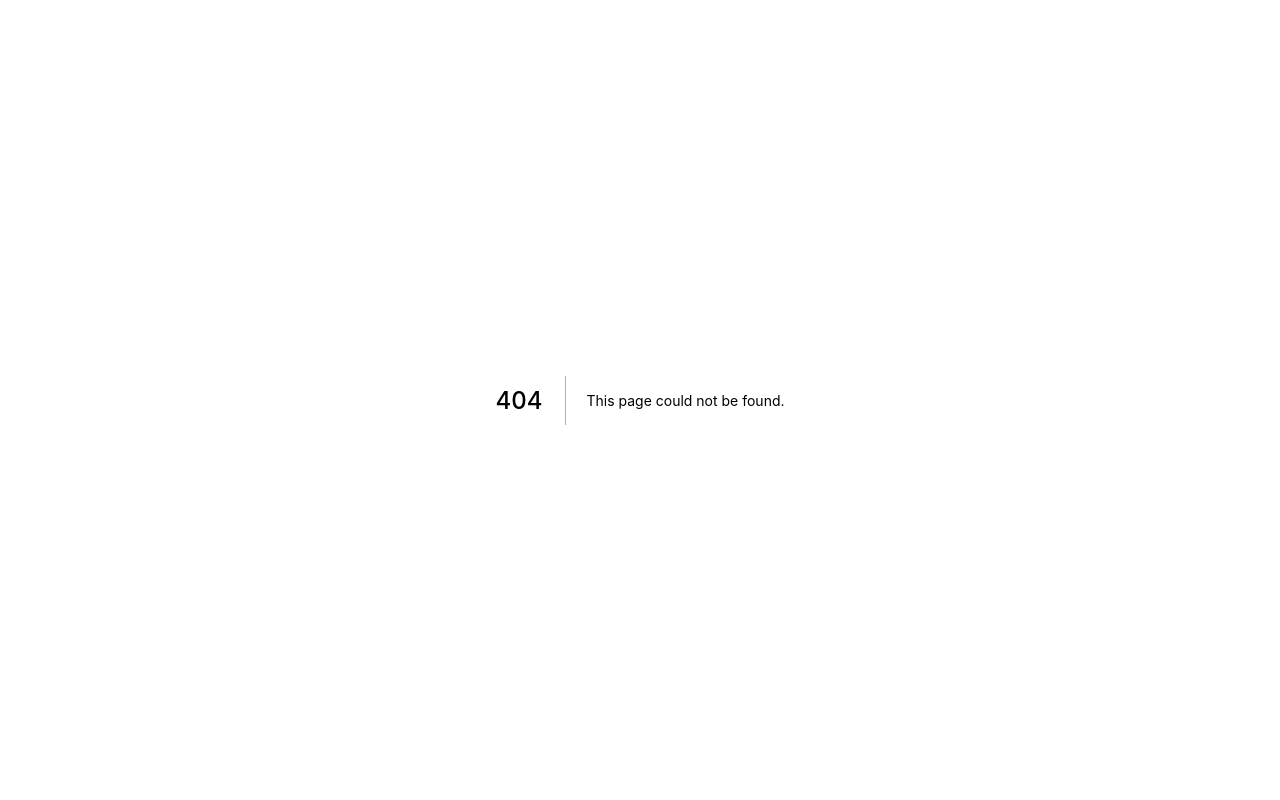
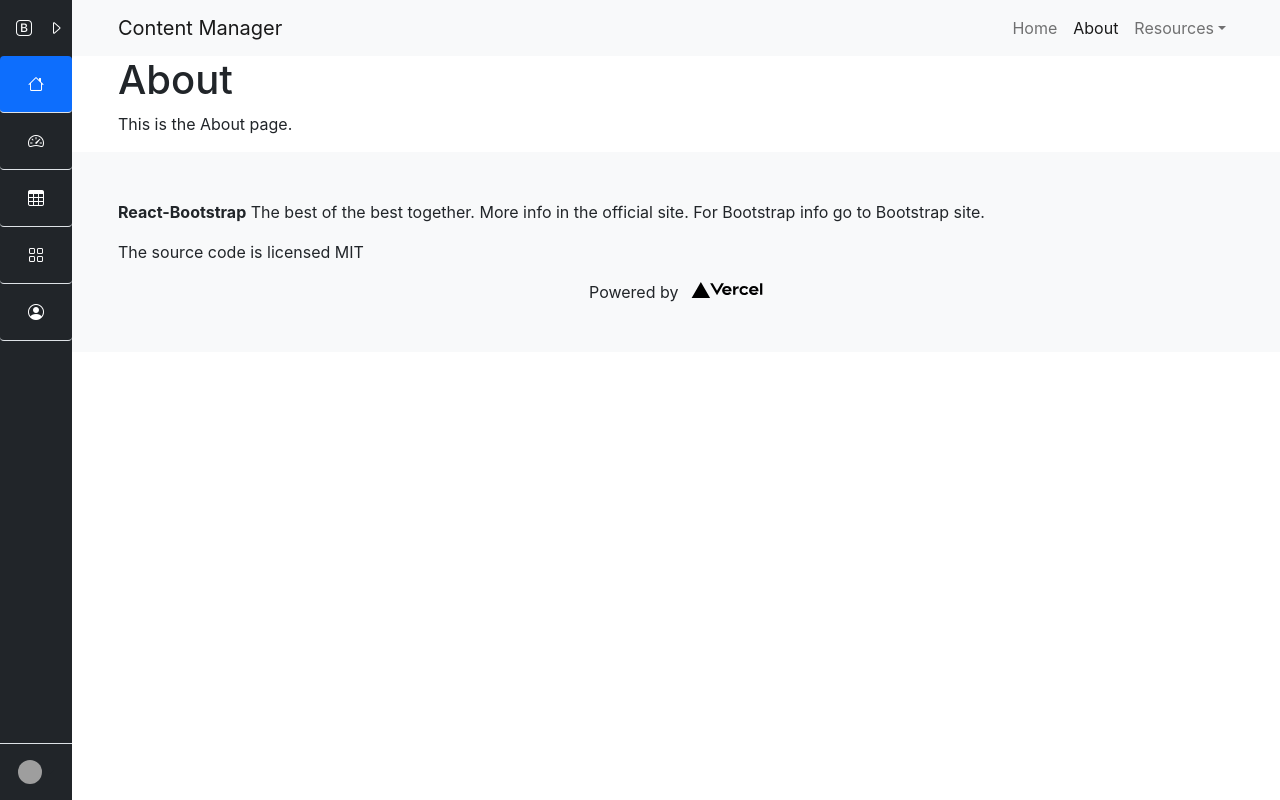
Before and after one commit to marlonfsolis/Next_App_BootstrapTemplate, a Next.js app: page /home/about in a window 1280 px wide. Before the commit this address had no page. Built offline with nearby package versions, Linux system fonts and the light colour scheme; grey boxes are pictures that could not be loaded.

Commit message:
Adding the About page.

```diff
--- /dev/null
+++ b/pages/home/about.js
@@ -0,0 +1,13 @@
+import Layout from "components/shared/Layout";
+
+export default function About() {
+
+  return (
+    <Layout>
+      <main className="container">
+        <h1>About</h1>
+        <p>This is the About page.</p>
+      </main>
+    </Layout>
+  )
+}
```
